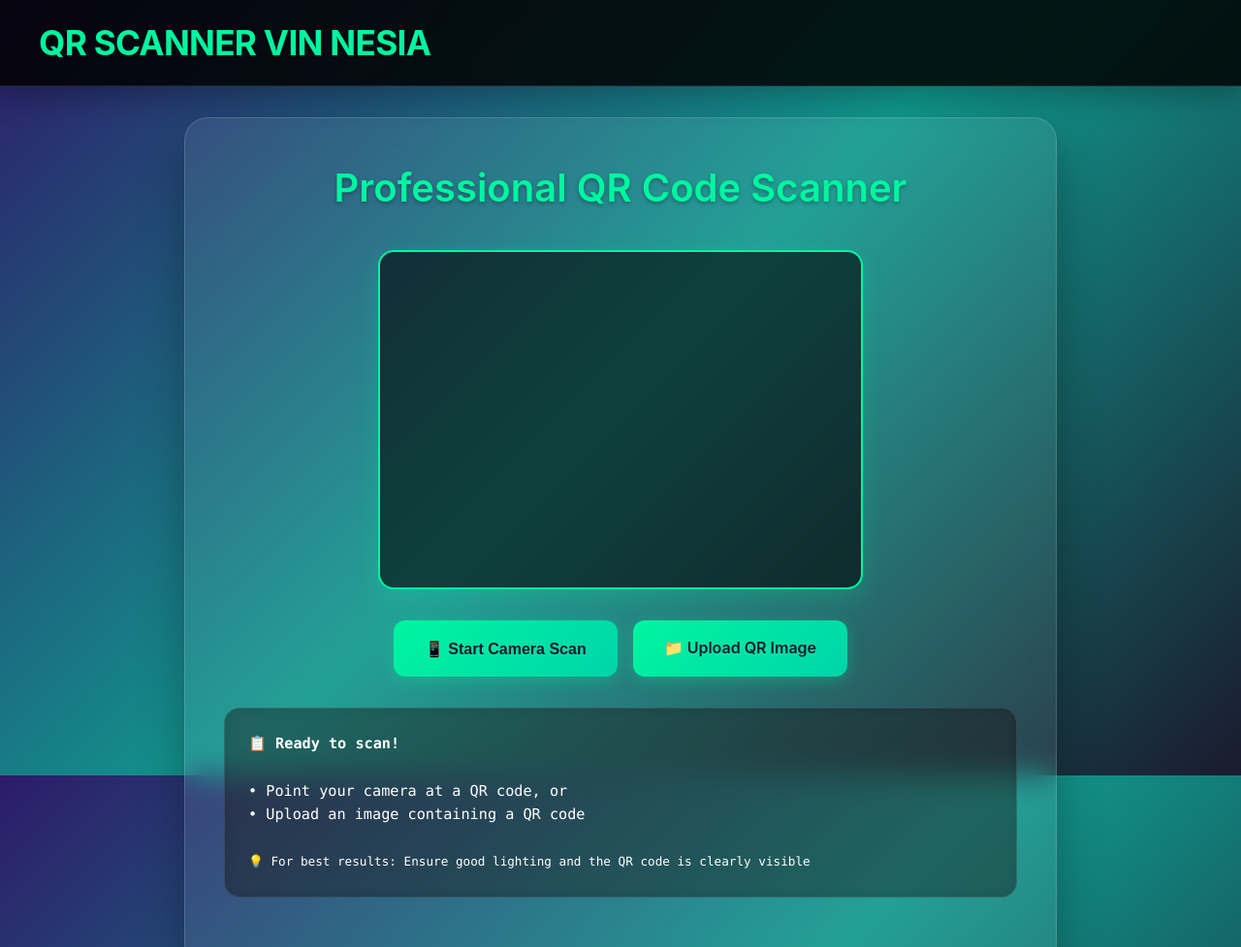
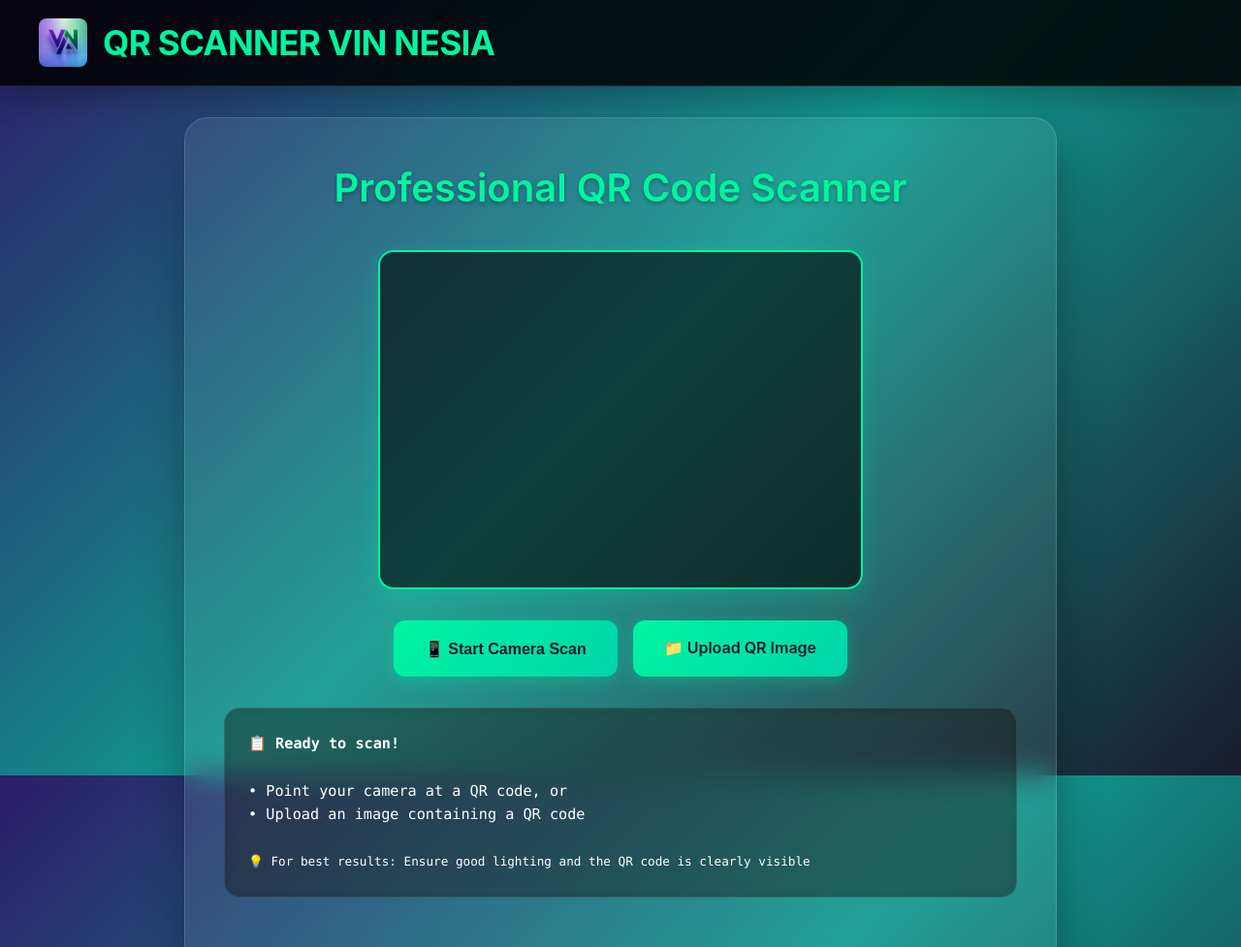
Before and after one commit to vin-nesia1/Scanner-, a plain HTML site: page index.html in a window 1280 px wide. Shown: the top 977 px of the page at 97% size. Drawn offline with nearby package versions, Linux system fonts and the light colour scheme; a script that the page names is missing.

Commit message:
Update index.html

```diff
--- a/index.html
+++ b/index.html
@@ -15,7 +15,7 @@
     <meta name="twitter:title" content="SCAN QR VIN NESIA - Free QR Code Scanner">
     <meta name="twitter:description" content="Scan QR Codes easily using camera or upload images. Safe, fast, and free from VIN NESIA.">
     <title>SCAN QR VIN NESIA - Professional QR Code Scanner</title>
-    <link rel="icon" href="/favicon.ico">
+    <link rel="icon" type="image/x-icon" href="images/favicon.ico">
     <!-- Google Analytics -->
     <script async src="https://www.googletagmanager.com/gtag/js?id=G-3PYZXZFNER"></script>
     <script>
@@ -364,7 +364,7 @@
 <body>
     <header>
         <div class="header-content">
-            <img src="logo.png" alt="VIN NESIA Logo" onerror="this.style.display='none'">
+            <img src="images/logo.png" alt="VIN NESIA Logo" onerror="this.style.display='none'">
             <h1>QR SCANNER VIN NESIA</h1>
         </div>
     </header>
```
